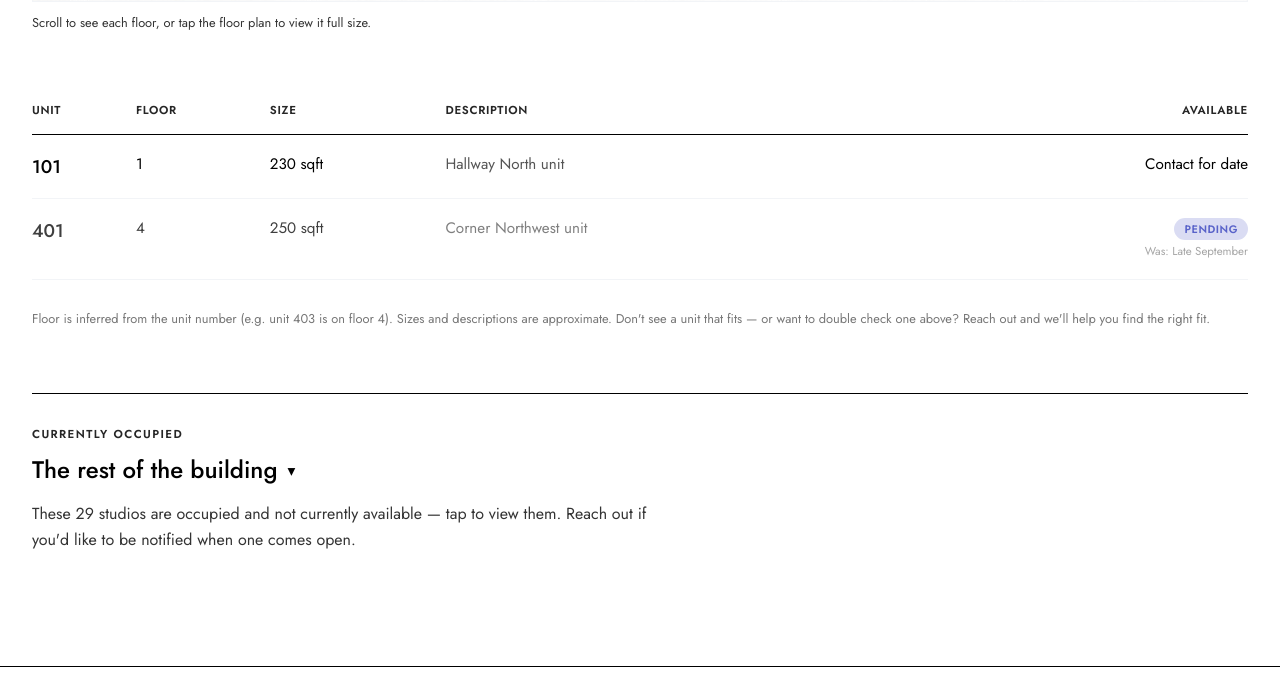
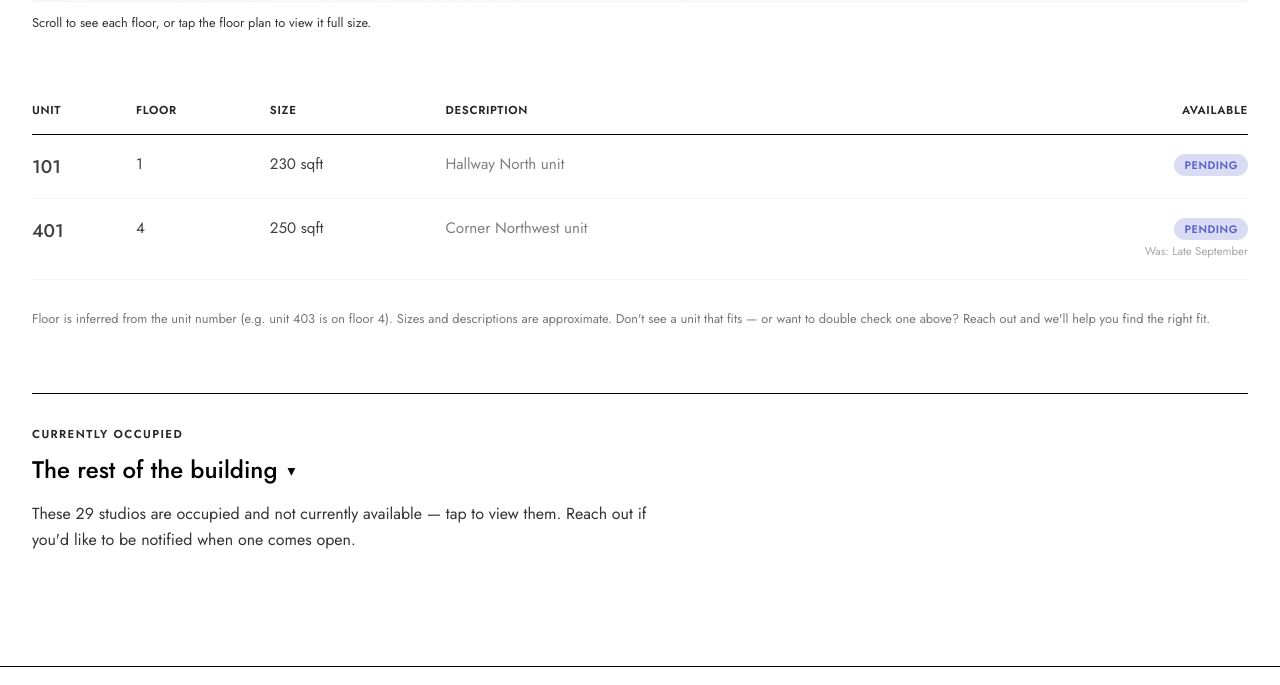
Before and after one commit to danielluzhu/blueocean, a website: page units.html in a window 1280 px wide. Shown: the part 1186-1871 px from the top of the page. Drawn offline with Linux system fonts and the light colour scheme.

Commit message:
Mark unit 101 as pending
Flag 101 as pending in the availability table. It had no listed date
("Contact for date"), so the row shows the badge alone with no
"Was:" line.

```diff
--- a/units.html
+++ b/units.html
@@ -300,12 +300,12 @@
         </tr>
       </thead>
       <tbody>
-        <tr>
+        <tr class="is-pending">
           <td data-label="Unit" class="unit-num">101</td>
           <td data-label="Floor">1</td>
           <td data-label="Size">230 sqft</td>
           <td data-label="Description" class="unit-desc">Hallway North unit</td>
-          <td data-label="Available" class="unit-avail">Contact for date</td>
+          <td data-label="Available" class="unit-avail"><span class="status-badge">Pending</span></td>
         </tr>
         <tr class="is-pending">
           <td data-label="Unit" class="unit-num">401</td>
```
